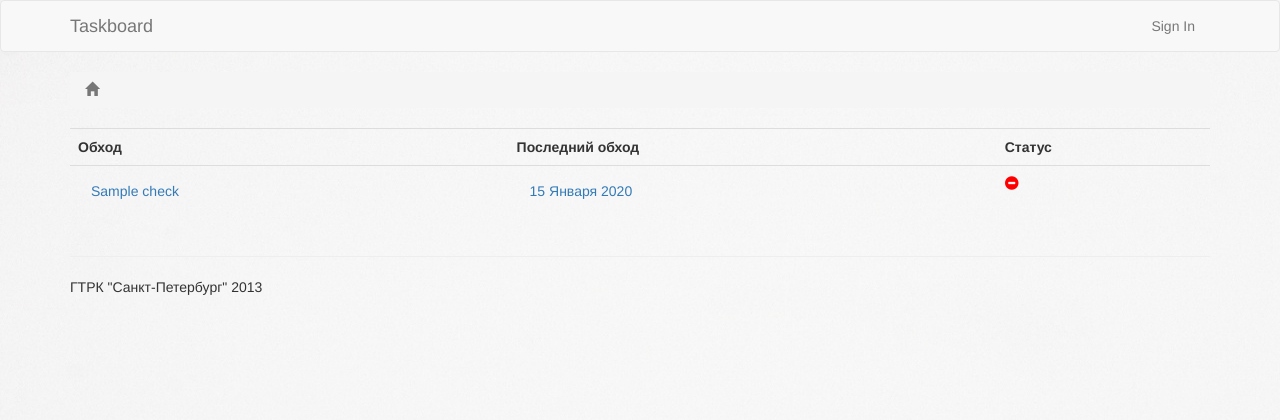
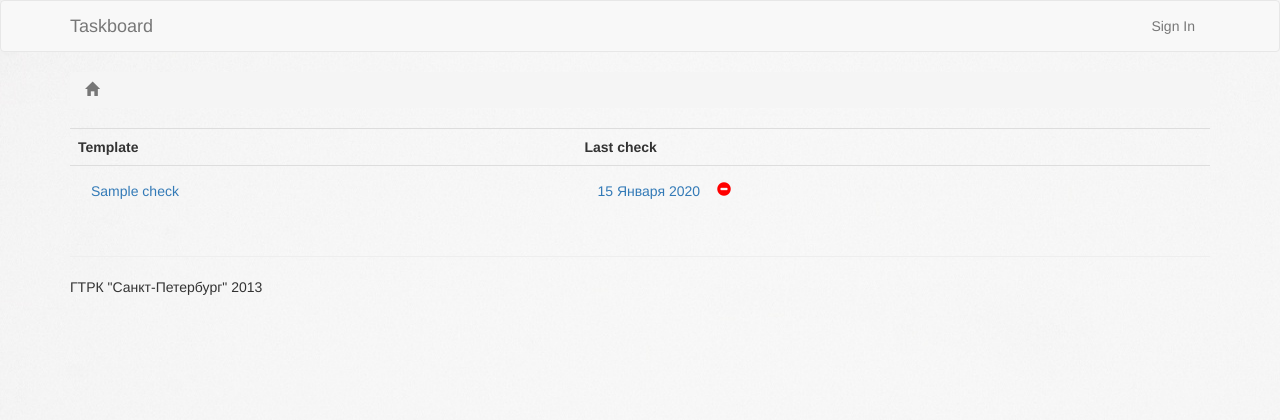
Before and after one commit to Philippino/kultasker, a Django app: template templates/checks.html in a window 1280 px wide. Shown: the top 420 px of the page. Run offline with Django 3.2, Linux system fonts and the light colour scheme; the template is opened without the code that fills it: most values are stand-ins (such as "Sample title", 1, 10 or a date in 2020); some libraries are stand-ins or nearby versions.

Commit message:
Переведен шаблон страницы шаблонов обходов.

```diff
--- a/templates/checks.html
+++ b/templates/checks.html
@@ -1,67 +1,63 @@
 {% extends 'base.html' %}
 {% load date_extras %}
 
-{% block title %} Обходы {% endblock %}
+{% block title %} Templates {% endblock %}
 {% block optional_nav %}
 {% endblock %}
 {% block content %}
 <body>
-<!-- хлебные крошки -->
+<!-- breadcrumbs -->
 <ol class="breadcrumb">
   <li class='active'><span class='glyphicon glyphicon-home'></span></li>
 </ol>
-	<!-- кнопка добавить обход-->
+	<!-- new check form -->
 	{% if 'task_viewer.add_check' in request.user.get_all_permissions %}
-	<!-- Новый шаблон обхода -->
 	<div class="modal fade" id="create-check" tabindex="-1" role="dialog" aria-labelledby="myModalLabel" aria-hidden="true">
  		<div class="modal-dialog">
     		<div class="modal-content">
       			<div class="modal-body">
       				<form id="Check_form" action="" method="post">{% csrf_token %}
       					<button type="button" class="close" data-dismiss="modal" aria-hidden="true">&times;</button>
-      					<h3 class="form-signin-heading">Введите название шаблона</h3>
+      					<h3 class="form-signin-heading">Template name</h3>
 						<input type="text" class="form-control" name='name' required autofocus>
       			</div>
       			<div class="modal-footer">
-      				<input type="submit" class="btn btn-primary" value='Сохранить'>
-        			<button type="button" class="btn btn-default" data-dismiss="modal">Отмена</button>
+      				<input type="submit" class="btn btn-primary" value='Save'>
+        			<button type="button" class="btn btn-default" data-dismiss="modal">Cancel</button>
         			</form>
       			</div>
     		</div>
   		</div>
 	</div>
 	{% endif %}
+	<!-- add_check button-->
 	{% if 'task_viewer.add_check' in request.user.get_all_permissions %}
 		<div align='right'>
 			<a href='#' type='button' class='btn btn-default' data-toggle='modal' data-target='#create-check'>
-				Новый шаблон
+				New check tempalate
 			</a>
 		</div>
 		<br>
 	{% endif %}
-	<!--таблица шаблонов обходов-->
+	<!-- templates table -->
 	<table class = 'table table-hover'>
 		<tr>
-			<th>Обход</th>
-			<th>Последний обход</th>
-			<th>Статус</th>
+			<th>Template</th>
+			<th>Last check</th>
 		</tr>
-		<!-- Вывод элементов таблицы check-->
+		<!-- templates -->
 		{% for check in checks %}
 		<tr>
 			<td>
-				<!-- название шаблона обхода--><!-- ссылка на даты, ссылающиеся на обход-->
+				<!-- check template name -->
 				<a type="button" class="btn btn-link" href='/checks/{{ check.id }}/dates'>{{ check.name }}</a>
 			</td>
-			<!-- кнопка действий -->
+			<!-- last check date and status -->
 			<td>
 			{% if check.last_date %}
-
-					<!-- вывод даты последнего обхода -->
+					<!-- last check date -->
 					<a type="button" class="btn btn-link" href='/checks/{{ check.id }}/dates/{{ check.date_id }}/results/'><!--{{ check.last_date|date:"H:i d-M-Y" }}-->{{ check.last_date|format }}</a>
 			{% endif %}
-			</td>
-			<td>
 			{% if check.last_date %}
 				{% if check.status == 1 %}
 					<span class="glyphicon glyphicon-ok-sign"></span>
```
Lines whose indentation alone changed are shown as unchanged.
